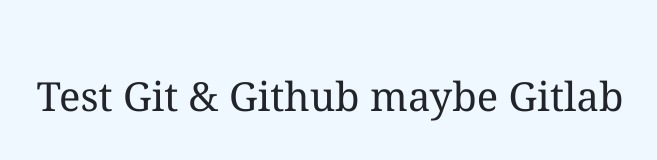
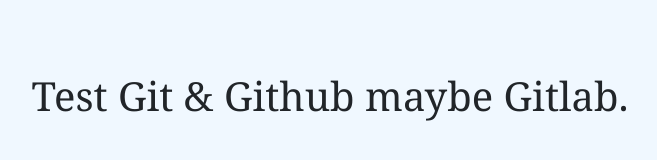
Before and after one commit to aminabdal13/Test, a plain HTML site: page index.html in a window 1280 px wide. Shown: the whole page, without its empty margins (310-967 px from the left). Drawn offline with Linux system fonts and the light colour scheme.

Commit message:
just a test

```diff
--- a/index.html
+++ b/index.html
@@ -10,7 +10,7 @@
 </head>
 <body>
     <div class="cont d-flex justify-content-center align-items-center">
-        <h1>Test Git & Github maybe Gitlab</h1>
+        <h1>Test Git & Github maybe Gitlab.</h1>
     </div>
 </body>
 </html>
```
